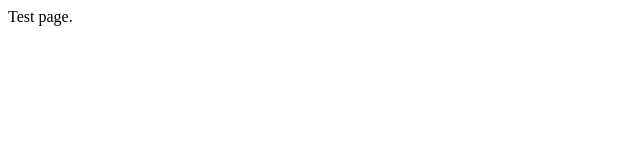
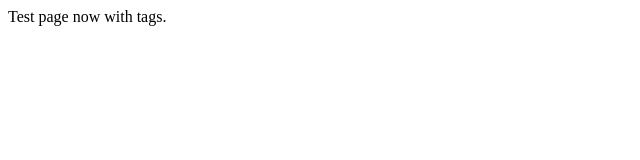
Before and after one commit to werkmeis/doctraining, a plain HTML site: page index.html in a window 1280 px wide. Shown: the whole page, without its empty margins (0-640 px from the left). Drawn offline with Linux system fonts and the light colour scheme.

Commit message:
Update index.html

```diff
--- a/index.html
+++ b/index.html
@@ -4,6 +4,6 @@
         <script src="https://assets.adobedtm.com/22bf1a13013f/1bab41df524d/launch-2a3fa0fea5a0.min.js" async></script>
 
     </head>
-    <body>Test page.</body>
+    <body>Test page now with tags.</body>
 
 </html>
```
